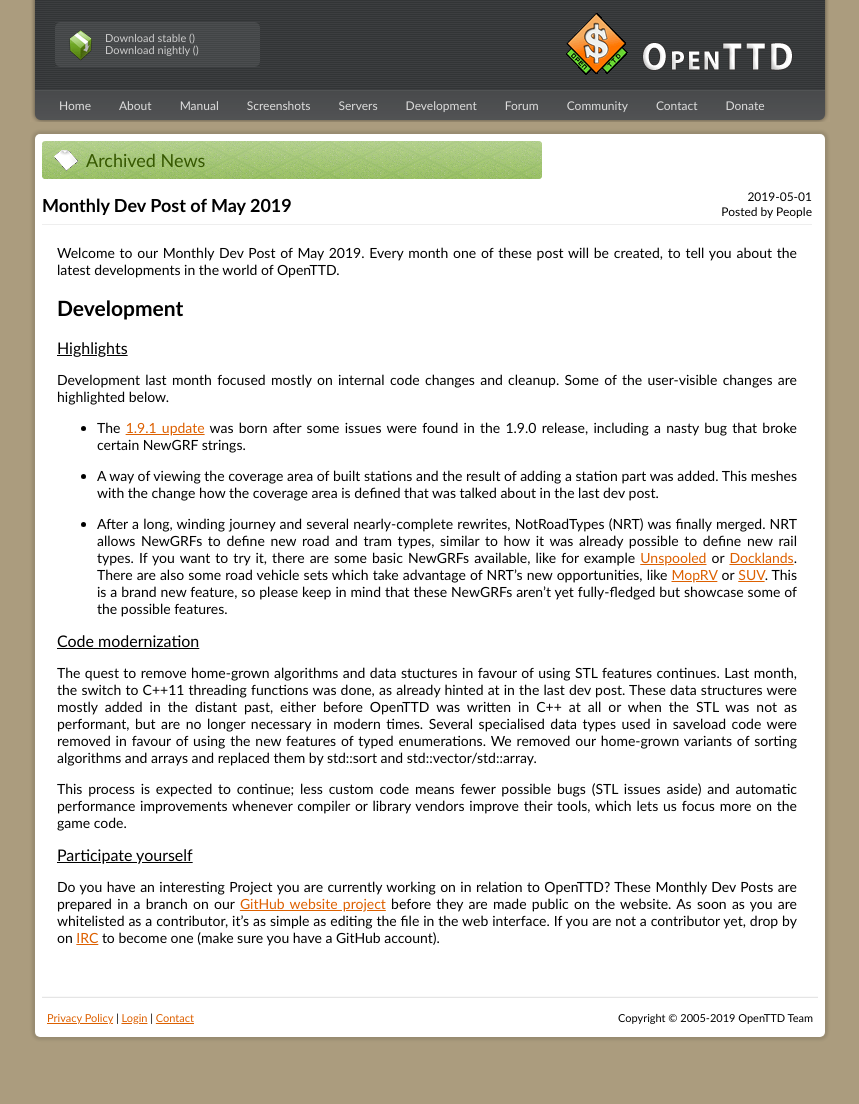
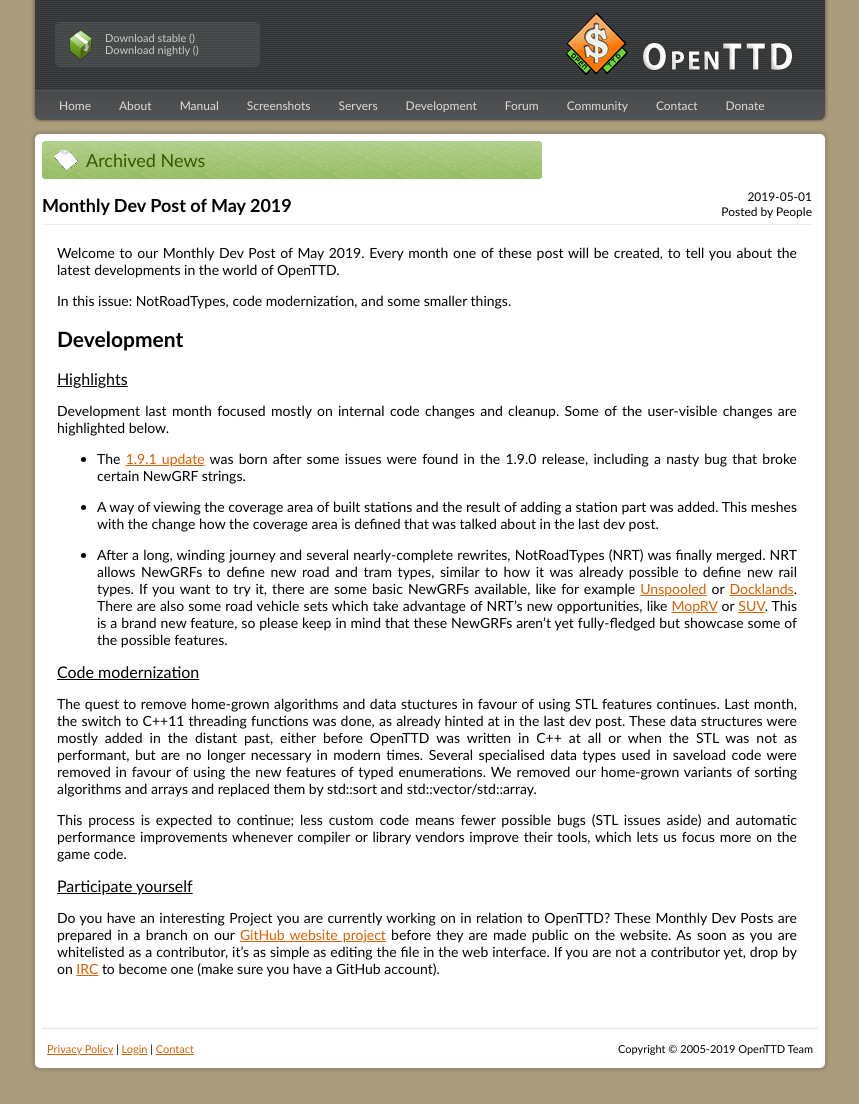
Before and after one commit to OpenTTD/website, a Jekyll site: the page built from _posts/2019-05-01-monthly-dev-post.md, in a window 1280 px wide. Shown: the whole page, without its empty margins (210-1069 px from the left). Built offline with Jekyll 4.4.1, drawn with Linux system fonts in a browser that asks for light colours; before the commit the page ends 1073 px from its top, so only the background shows below that.

Commit message:
Add: Teaser before the summary cut.

```diff
--- a/_posts/2019-05-01-monthly-dev-post.md
+++ b/_posts/2019-05-01-monthly-dev-post.md
@@ -5,6 +5,8 @@
 
 Welcome to our Monthly Dev Post of May 2019.
 Every month one of these post will be created, to tell you about the latest developments in the world of OpenTTD.
+
+In this issue: NotRoadTypes, code modernization, and some smaller things.
 
 <!-- more -->
 
```
